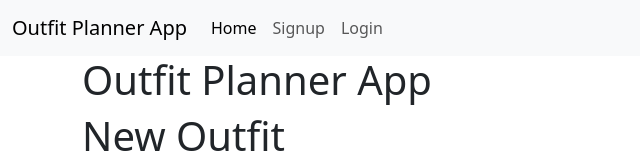
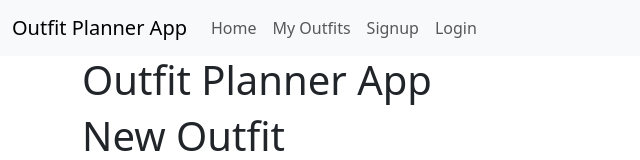
Before and after one commit to adenaeisenberg/outfit-planner, a React (Vite) app: page / in a window 1280 px wide. Shown: the top 160 px of the page, without its empty margins (0-640 px from the left). Built offline with nearby package versions, Linux system fonts and the light colour scheme; no server answers.

Commit message:
cleaned up header code- took out unnessary code. added all outfits link

```diff
--- a/src/Content.jsx
+++ b/src/Content.jsx
@@ -66,12 +66,10 @@ export function Content() {
         <Route path="/login" element={<Login />} />
         <Route path="/tops" element={<TopsIndex tops={tops} setTops={setTops} />} />
         <Route path="/bottoms" element={<BottomsIndex bottoms={bottoms} setBottoms={setBottoms} />} />
+        <Route path="/outfits" element={<OutfitsIndex outfits={outfits} />} />
       </Routes>
       <OutfitsNew onCreateOutfit={handleCreateOutfit} />
       <OutfitsIndex outfits={outfits} />
-      {/* <TopsNew onCreateTop={handleCreateTop} /> */}
-
-      {/* <BottomsNew onCreateBottom={handleCreateBottom} /> */}
     </div>
   );
 }
--- a/src/Header.jsx
+++ b/src/Header.jsx
@@ -23,8 +23,13 @@ export function Header() {
           <div className="collapse navbar-collapse" id="navbarNav">
             <ul className="navbar-nav">
               <li className="nav-item">
-                <a className="nav-link active" aria-current="page" href="/">
+                <a className="nav-link" href="/">
                   Home
+                </a>
+              </li>
+              <li className="nav-item">
+                <a className="nav-link" href="/outfits">
+                  My Outfits
                 </a>
               </li>
 
```
